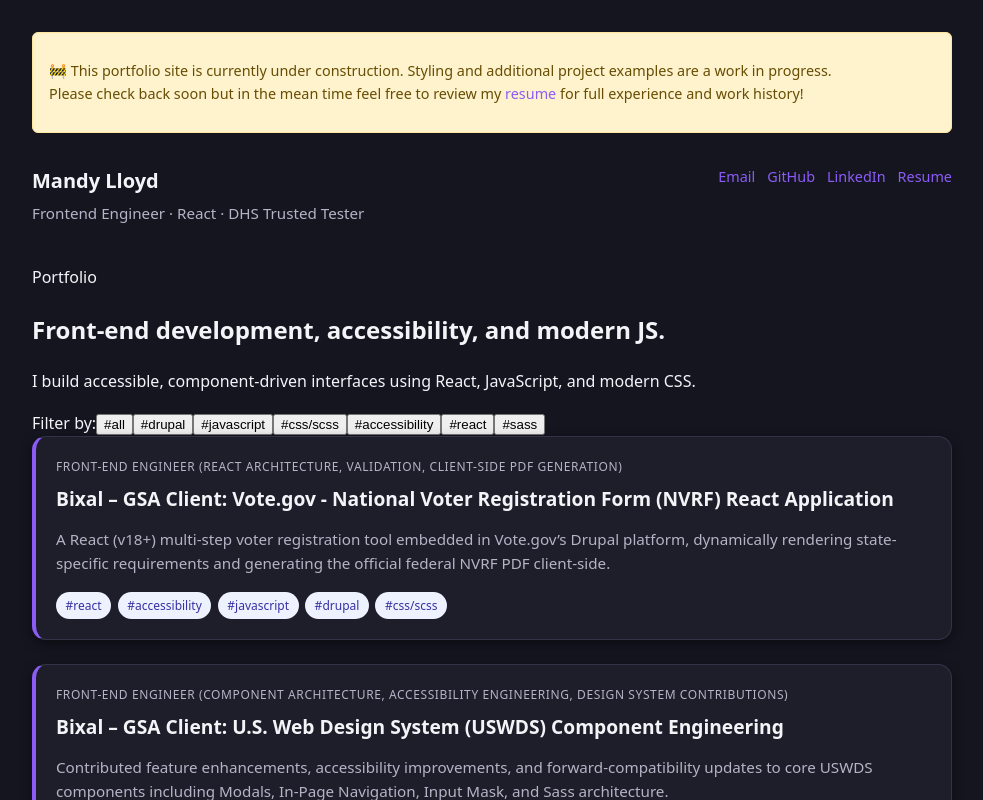
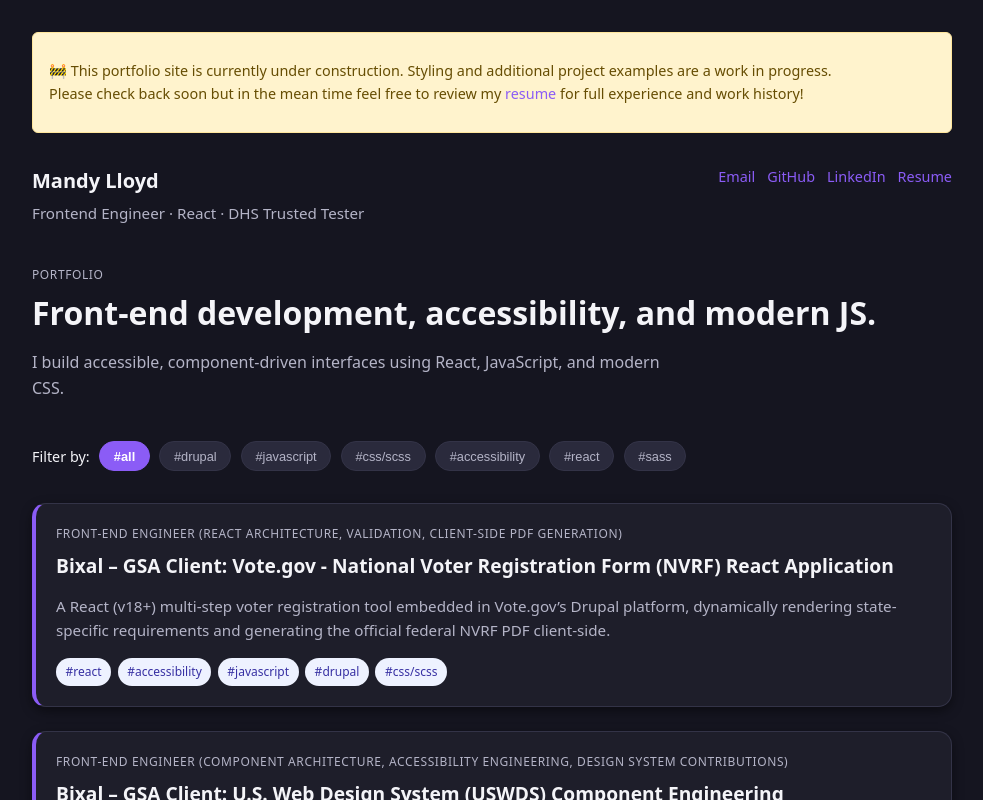
Before and after one commit to mandylloyd/portfolio, a React (Vite) app: page / in a window 1280 px wide. Shown: the top 800 px of the page, without its empty margins (148-1131 px from the left). Built offline with nearby package versions, Linux system fonts and the light colour scheme.

Commit message:
style hero & filter bar with design tokens

```diff
--- a/src/App.css
+++ b/src/App.css
@@ -77,8 +77,70 @@
   margin-bottom: 2rem;
 }
 
+/* Hero */
+
+.hero {
+  margin-bottom: 2.5rem;
+}
+
+.hero-eyebrow {
+  font-size: 0.75rem;
+  text-transform: uppercase;
+  letter-spacing: 0.05em;
+  color: var(--text-secondary);
+  margin: 0;
+}
+
+.hero-title {
+  margin: 0.5rem 0 1rem;
+  font-size: 2rem;
+  line-height: 1.3;
+}
+
+.hero-text {
+  max-width: 40rem;
+  color: var(--text-secondary);
+}
+
+/* Filter bar */
+
+.filter-bar {
+  display: flex;
+  flex-wrap: wrap;
+  gap: 0.6rem;
+  align-items: center;
+  margin-bottom: 2rem;
+  font-size: 0.9rem;
+}
+
+.filter-button {
+  font-size: 0.8rem;
+  padding: 0.4rem 0.85rem;
+  border-radius: 999px;
+
+  border: 1px solid var(--border);
+  background: #2a2a3c;
+
+  color: var(--text-secondary);   /* 👈 FIX */
+  cursor: pointer;
+
+  transition: all 0.15s ease;
+}
+
+.filter-button:hover {
+  border-color: var(--accent);
+  background: #343450;
+  color: var(--text-primary);
+}
+
+.filter-button--active {
+  background: var(--accent);
+  border-color: var(--accent);
+  color: white;
+  font-weight: 600;
+}
+
 /* Header */
-
 
 .app-header {
   margin-bottom: 2.5rem;
@@ -111,7 +173,6 @@
 }
 
 /* Project card */
-
 
 .project-grid {
   display: grid;
```
